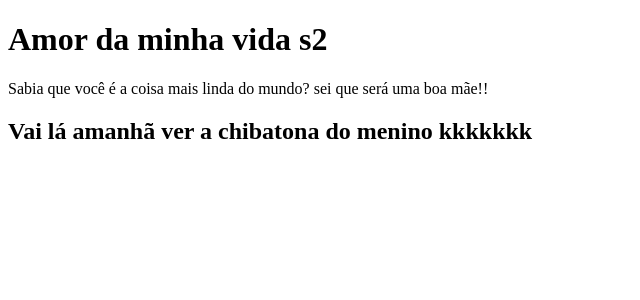
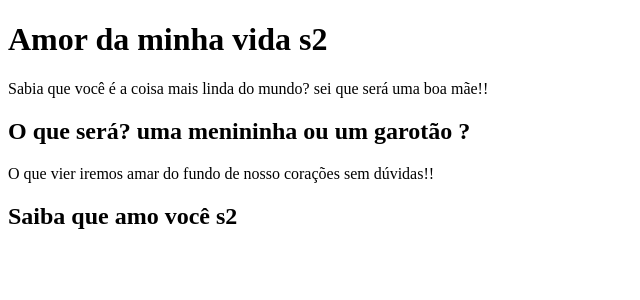
Before and after one commit to EzequielsSantana/clone-tabnews, a Next.js app: page / in a window 1280 px wide. Shown: the top 300 px of the page, without its empty margins (0-640 px from the left). Built offline with nearby package versions, Linux system fonts and the light colour scheme.

Commit message:
Modificando o index.js

```diff
--- a/pages/index.js
+++ b/pages/index.js
@@ -1,10 +1,14 @@
 function Home () {
-    return<><><h1>Amor da minha vida s2</h1>
+    return<><>
+        <h1>Amor da minha vida s2</h1>
+            <p>Sabia que você é a coisa mais linda do mundo? sei que será uma boa mãe!!</p></>
 
-        <p>Sabia que você é a coisa mais linda do mundo? sei que será uma boa mãe!!</p></>
+        <h2>O que será? uma menininha ou um garotão ?</h2>
+            <p>O que vier iremos amar do fundo de nosso corações sem dúvidas!!</p>
 
-        <h2>Vai lá amanhã ver a chibatona do menino kkkkkkk</h2></>
+        <h2>Saiba que amo  você s2</h2>
 
+    </>
 }
 
 export default Home;
```
